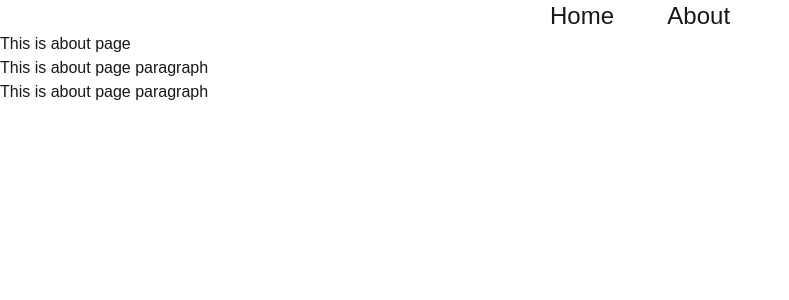
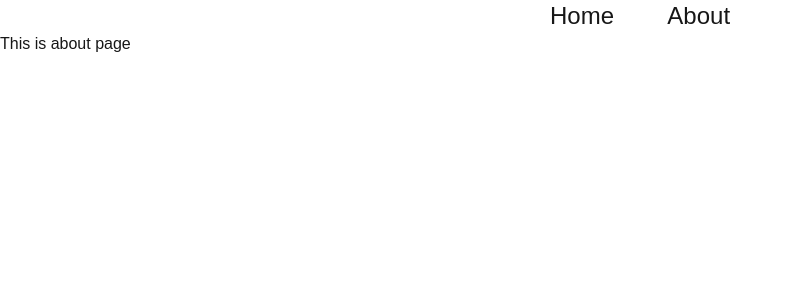
Before and after one commit to injamul007/nextjs-learning-lws, a Next.js app: page /about in a window 1280 px wide. Shown: the top 300 px of the page, without its empty margins (0-789 px from the left). Built offline with nearby package versions, Linux system fonts and the light colour scheme.

Commit message:
update and remove the p tags

```diff
--- a/src/app/about/page.jsx
+++ b/src/app/about/page.jsx
@@ -4,8 +4,6 @@ const About = () => {
   return (
     <div>
       <h3>This is about page</h3>
-      <p>This is about page paragraph</p>
-      <p>This is about page paragraph</p>
     </div>
   );
 };
```
